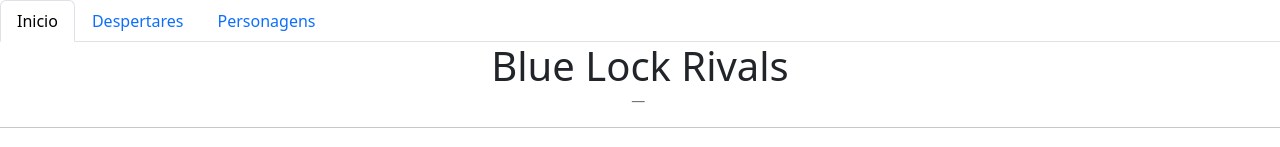
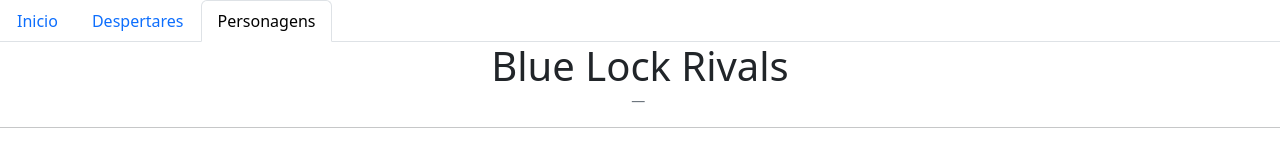
Before and after one commit to GustavoRdps/GustavoRdps.github.io, a SvelteKit app: page /Personagens in a window 1280 px wide. Shown: the top 147 px of the page. Built offline with nearby package versions, Linux system fonts and the light colour scheme.

Commit message:
Update 1.4.1

```diff
--- a/src/routes/Despertares/+page.svelte
+++ b/src/routes/Despertares/+page.svelte
@@ -1,8 +1,8 @@
 <ul class="nav nav-tabs">
     <li class="nav-item">
-      <a class="nav-link active" aria-current="page" href="/">Inicio</a>
+      <a class="nav-link" aria-current="page" href="/">Inicio</a>
     </li>
-    <li class="nav-item">
+    <li class="nav-item active">
       <a class="nav-link" href="\Despertares">Despertares</a>
     </li>
     <li class="nav-item">
--- a/src/routes/Personagens/+page.svelte
+++ b/src/routes/Personagens/+page.svelte
@@ -1,12 +1,12 @@
 <ul class="nav nav-tabs">
     <li class="nav-item">
-      <a class="nav-link active" aria-current="page" href="/">Inicio</a>
+      <a class="nav-link" aria-current="page" href="/">Inicio</a>
     </li>
     <li class="nav-item">
       <a class="nav-link" href="\Despertares">Despertares</a>
     </li>
     <li class="nav-item">
-      <a class="nav-link" href="\Personagens">Personagens</a>
+      <a class="nav-link active" href="\Personagens">Personagens</a>
     </li>
  </ul>
   <figure class="text-center">
```
